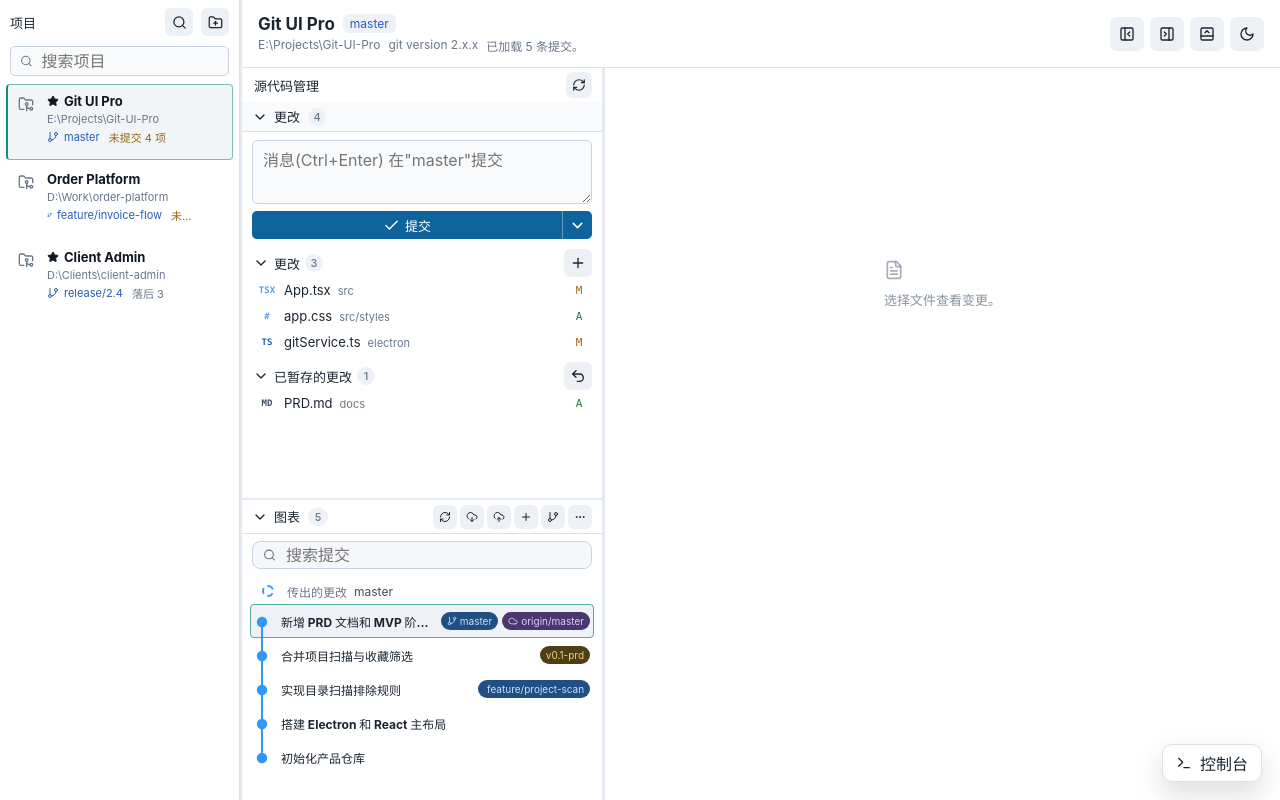
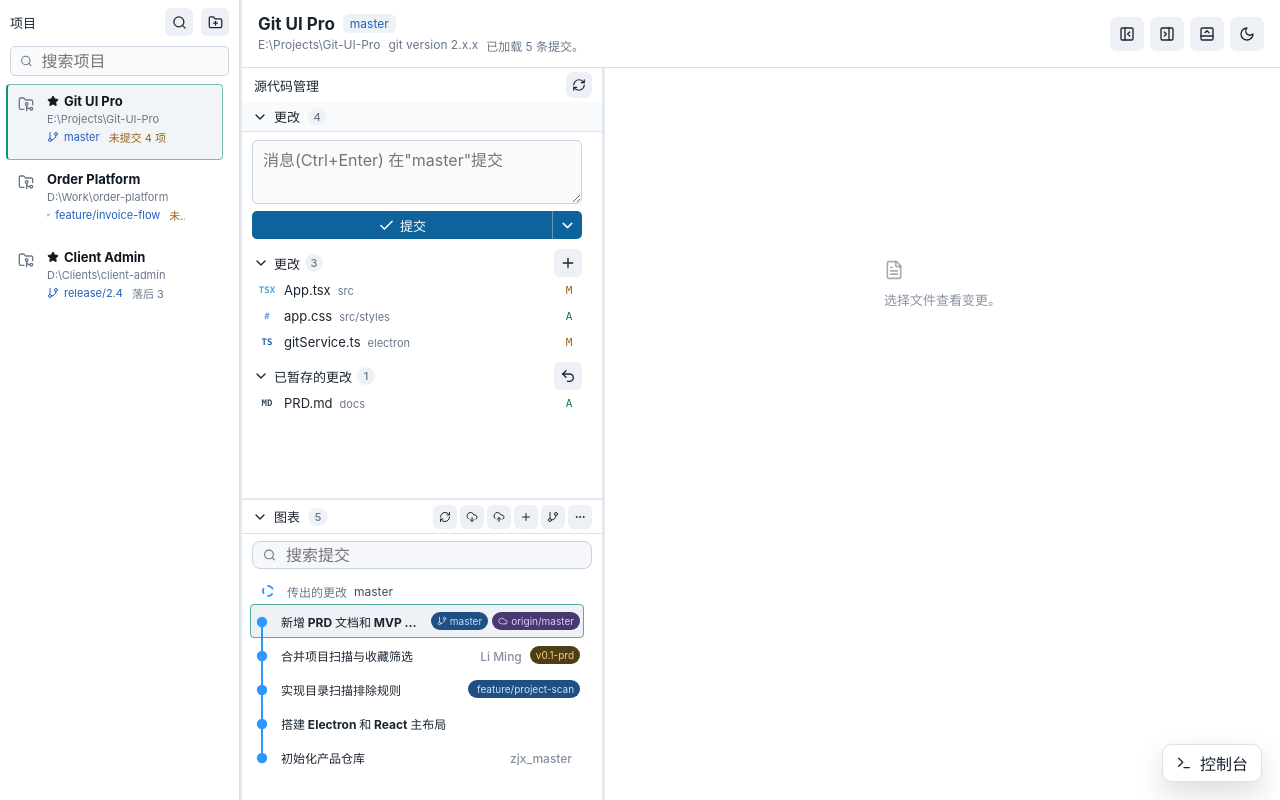
Before and after one commit to zjx150504-lgtm/Git_UI_Pro, a React (Vite) app: page / in a window 1280 px wide. Built offline with nearby package versions, Linux system fonts and the light colour scheme.

Commit message:
style(graph): 优化滚动条与提交作者展示
1. 统一全局滚动条为细滚动条，并接入明暗主题变量。

2. 图表提交行在空间充足时显示右侧半灰作者信息。

3. 标题因宽度不足发生截断时隐藏作者，避免挤压提交文本。

```diff
--- a/src/components/GraphSidebar.tsx
+++ b/src/components/GraphSidebar.tsx
@@ -108,25 +108,100 @@ export function GraphSidebar({ project, commits, selectedHash, onSelectCommit, o
             {syncProject ? <GraphSyncRow project={syncProject} /> : null}
             {filteredCommits.map((commit, index) => {
               const tone = rowTones.get(commit.hash) ?? "plain";
+
+              return (
+                <GraphCommitRow
+                  key={commit.hash}
+                  commit={commit}
+                  tone={tone}
+                  selected={commit.hash === selectedHash}
+                  isFirst={index === 0}
+                  isLast={index === filteredCommits.length - 1}
+                  onSelect={() => onSelectCommit(commit.hash)}
+                  onHoverStart={(row) => scheduleHover(commit, row)}
+                  onHoverEnd={scheduleCloseHover}
+                />
+              );
+            })}
+          </div>
+        </>
+      ) : null}
+      {hoveredCommit ? (
+        <CommitHoverCard commit={hoveredCommit} x={hoverPosition.x} y={hoverPosition.y} onMouseEnter={keepHoverOpen} onMouseLeave={scheduleCloseHover} />
+      ) : null}
+    </section>
+  );
+}
+
+function GraphCommitRow({
+  commit,
+  tone,
+  selected,
+  isFirst,
+  isLast,
+  onSelect,
+  onHoverStart,
+  onHoverEnd
+}: {
+  commit: CommitNode;
+  tone: GraphTone;
+  selected: boolean;
+  isFirst: boolean;
+  isLast: boolean;
+  onSelect: () => void;
+  onHoverStart: (row: HTMLElement) => void;
+  onHoverEnd: () => void;
+}) {
+  const textRef = useRef<HTMLSpanElement>(null);
+  const subjectMeasureRef = useRef<HTMLSpanElement>(null);
+  const authorMeasureRef = useRef<HTMLSpanElement>(null);
+  const [showAuthor, setShowAuthor] = useState(false);
   const visibleRefs = commit.refs.filter((ref) => ref.type !== "head");
+
+  useEffect(() => {
+    const textElement = textRef.current;
+    if (!textElement || !commit.authorName) {
+      setShowAuthor(false);
+      return;
+    }
+
+    const measure = () => {
+      const subjectWidth = subjectMeasureRef.current?.getBoundingClientRect().width ?? 0;
+      const authorWidth = authorMeasureRef.current?.getBoundingClientRect().width ?? 0;
+      const availableWidth = textElement.getBoundingClientRect().width;
+      const authorGap = 8;
+      setShowAuthor(subjectWidth + authorGap + authorWidth <= availableWidth);
+    };
+
+    measure();
+    const observer = new ResizeObserver(measure);
+    observer.observe(textElement);
+    return () => observer.disconnect();
+  }, [commit.authorName, commit.subject]);
 
   return (
     <button
       type="button"
       role="listitem"
-                  className={`graph-commit-row graph-tone-${tone} ${commit.hash === selectedHash ? "active" : ""}`}
-                  key={commit.hash}
-                  onClick={() => onSelectCommit(commit.hash)}
-                  onMouseEnter={(event) => scheduleHover(commit, event.currentTarget)}
-                  onMouseLeave={scheduleCloseHover}
-                  onFocus={(event) => {
-                    scheduleHover(commit, event.currentTarget);
-                  }}
-                  onBlur={scheduleCloseHover}
+      className={`graph-commit-row graph-tone-${tone} ${selected ? "active" : ""}`}
+      onClick={onSelect}
+      onMouseEnter={(event) => onHoverStart(event.currentTarget)}
+      onMouseLeave={onHoverEnd}
+      onFocus={(event) => onHoverStart(event.currentTarget)}
+      onBlur={onHoverEnd}
     >
-                  <CompactGraphCell isFirst={index === 0} isLast={index === filteredCommits.length - 1} tone={tone} />
+      <CompactGraphCell isFirst={isFirst} isLast={isLast} tone={tone} />
       <span className="graph-commit-main">
+        <span className="graph-commit-text" ref={textRef}>
           <span className="graph-commit-subject">{commit.subject}</span>
+          {showAuthor ? <span className="graph-commit-author">{commit.authorName}</span> : null}
+          <span className="graph-measure" ref={subjectMeasureRef} aria-hidden="true">
+            {commit.subject}
+          </span>
+          <span className="graph-measure" ref={authorMeasureRef} aria-hidden="true">
+            {commit.authorName}
+          </span>
+        </span>
         {visibleRefs.length > 0 ? (
           <span className="graph-ref-row">
             {visibleRefs.map((ref) => (
@@ -139,15 +214,6 @@ export function GraphSidebar({ project, commits, selectedHash, onSelectCommit, o
         ) : null}
       </span>
     </button>
-              );
-            })}
-          </div>
-        </>
-      ) : null}
-      {hoveredCommit ? (
-        <CommitHoverCard commit={hoveredCommit} x={hoverPosition.x} y={hoverPosition.y} onMouseEnter={keepHoverOpen} onMouseLeave={scheduleCloseHover} />
-      ) : null}
-    </section>
   );
 }
 
--- a/src/styles/app.css
+++ b/src/styles/app.css
@@ -4,6 +4,9 @@
   font-synthesis: none;
   text-rendering: optimizeLegibility;
   -webkit-font-smoothing: antialiased;
+  --scrollbar-thumb: #4a535d;
+  --scrollbar-thumb-hover: #66717d;
+  --scrollbar-track: transparent;
 }
 
 .theme-dark {
@@ -40,6 +43,9 @@
   --status-del-text: #ff9aa3;
   --notice-bg: #211b12;
   --notice-border: #4a3a23;
+  --scrollbar-thumb: #4a535d;
+  --scrollbar-thumb-hover: #66717d;
+  --scrollbar-track: transparent;
 }
 
 .theme-light {
@@ -76,6 +82,9 @@
   --status-del-text: #9b2432;
   --notice-bg: #fff7df;
   --notice-border: #f0d37c;
+  --scrollbar-thumb: #aeb9c6;
+  --scrollbar-thumb-hover: #8f9dad;
+  --scrollbar-track: transparent;
 }
 
 * {
@@ -3312,3 +3321,86 @@ button {
 .branch-empty {
   padding: 12px 4px;
 }
+
+* {
+  scrollbar-color: var(--scrollbar-thumb, #4a535d) var(--scrollbar-track, transparent);
+  scrollbar-width: thin;
+}
+
+*::-webkit-scrollbar {
+  width: 8px;
+  height: 8px;
+}
+
+*::-webkit-scrollbar-track {
+  background: var(--scrollbar-track, transparent);
+}
+
+*::-webkit-scrollbar-thumb {
+  min-height: 28px;
+  border: 2px solid transparent;
+  border-radius: 999px;
+  background: var(--scrollbar-thumb, #4a535d);
+  background-clip: content-box;
+}
+
+*::-webkit-scrollbar-thumb:hover {
+  background: var(--scrollbar-thumb-hover, #66717d);
+  background-clip: content-box;
+}
+
+*::-webkit-scrollbar-button {
+  display: none;
+  width: 0;
+  height: 0;
+}
+
+*::-webkit-scrollbar-corner {
+  background: transparent;
+}
+
+.source-control-pane .graph-commit-main {
+  grid-template-columns: minmax(0, 1fr) max-content;
+}
+
+.graph-commit-text {
+  position: relative;
+  display: inline-flex;
+  gap: 8px;
+  align-items: baseline;
+  min-width: 0;
+  overflow: hidden;
+}
+
+.source-control-pane .graph-commit-text .graph-commit-subject {
+  flex: 1 1 auto;
+  min-width: 0;
+}
+
+.graph-commit-author {
+  flex: 0 0 auto;
+  color: color-mix(in srgb, var(--muted) 82%, transparent);
+  font-size: 12px;
+  font-weight: 500;
+  white-space: nowrap;
+}
+
+.graph-measure {
+  position: absolute;
+  left: 0;
+  top: 0;
+  width: max-content;
+  visibility: hidden;
+  pointer-events: none;
+  white-space: nowrap;
+}
+
+.commit-hover-card,
+.commit-hover-body,
+.editor-diff-panel,
+.graph-commit-list,
+.project-rail-list,
+.scm-panel-body,
+.branch-list {
+  scrollbar-gutter: stable;
+}
```
Lines whose indentation alone changed are shown as unchanged.
